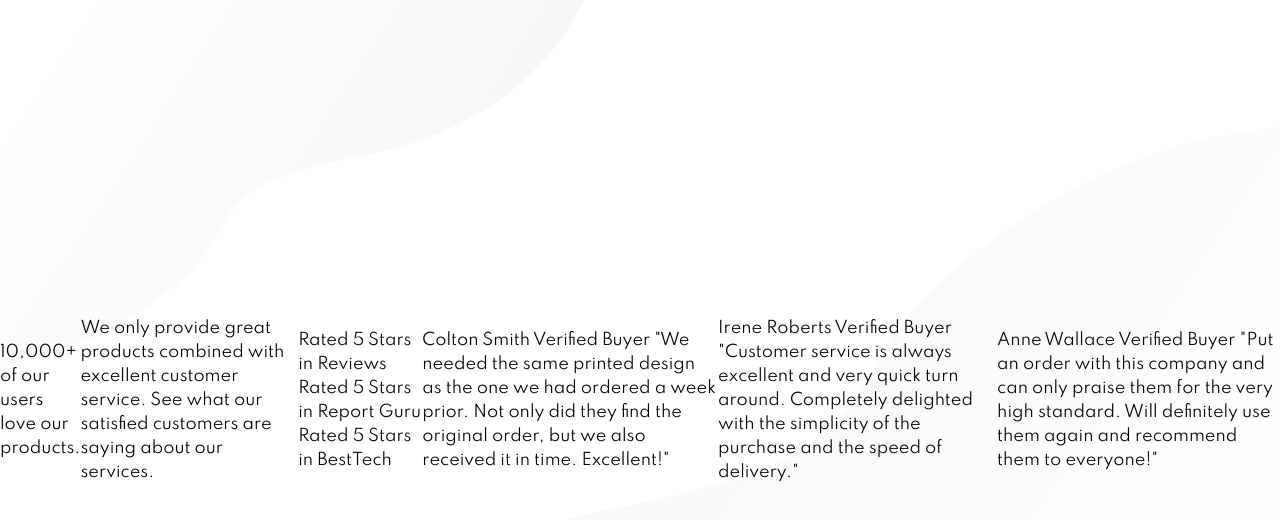
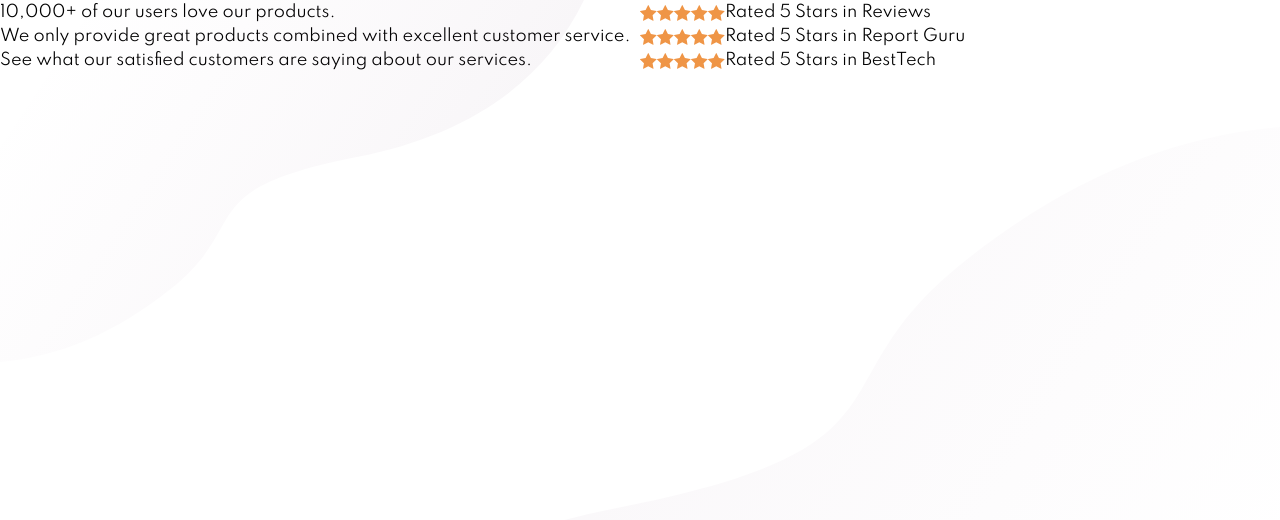
Before and after one commit to AlMon/social-proof-section, a Next.js app: page / in a window 1280 px wide. Shown: the top 520 px of the page. Built offline with nearby package versions, Linux system fonts and the light colour scheme.

Commit message:
Add star rating system

```diff
--- /dev/null
+++ b/components/ReviewSingle.js
@@ -0,0 +1,16 @@
+function ReviewSingle(props) {
+  console.log()
+
+  return (
+    <div>
+      {Array(props.stars)
+        .fill()
+        .map((v, i) => (
+          <img src='/icon-star.svg' alt='star' style={{ display: 'inline' }} />
+        ))}
+      Rated {props.stars} Stars in {props.publication}
+    </div>
+  )
+}
+
+export default ReviewSingle
--- a/pages/index.js
+++ b/pages/index.js
@@ -1,4 +1,5 @@
 import Head from 'next/head'
+import ReviewSingle from '../components/ReviewSingle'
 
 export default function Home() {
   return (
@@ -8,7 +9,7 @@ export default function Home() {
         <link rel='icon' href='/favicon.png' />
       </Head>
 
-      <main className='min-h-screen flex items-center justify-center'>
+      <main className='min-h-screen flex justify-center'>
         <img
           src='/bg-pattern-top-desktop.svg'
           alt='Background pattern top dekstop'
@@ -19,17 +20,29 @@ export default function Home() {
           alt='Background pattern bottom dekstop'
           className='absolute right-0 bottom-0'
         />
-        <div></div>
-        <p>10,000+ of our users love our products.</p>
+        <div>
+          <div className='container'>
+            <div className='grid grid-cols-2'>
+              <div>
+                <h1>10,000+ of our users love our products.</h1>
+                <p className=''>
+                  We only provide great products combined with excellent
+                  customer service. See what our satisfied customers are saying
+                  about our services.
+                </p>
+              </div>
 
-        <p>
-          We only provide great products combined with excellent customer
-          service. See what our satisfied customers are saying about our
-          services.
-        </p>
+              <div>
+                <ReviewSingle stars={5} publication='Reviews' />
+                <ReviewSingle stars={5} publication='Report Guru' />
+                <ReviewSingle stars={5} publication='BestTech' />
+              </div>
+            </div>
+          </div>
+        </div>
 
-        <p>
-          Rated 5 Stars in Reviews Rated 5 Stars in Report Guru Rated 5 Stars in
+        {/* <p>
+           Rated 5 Stars in Report Guru Rated 5 Stars in
           BestTech
         </p>
 
@@ -49,7 +62,7 @@ export default function Home() {
           Anne Wallace Verified Buyer "Put an order with this company and can
           only praise them for the very high standard. Will definitely use them
           again and recommend them to everyone!"
-        </p>
+        </p> */}
       </main>
     </div>
   )
```
